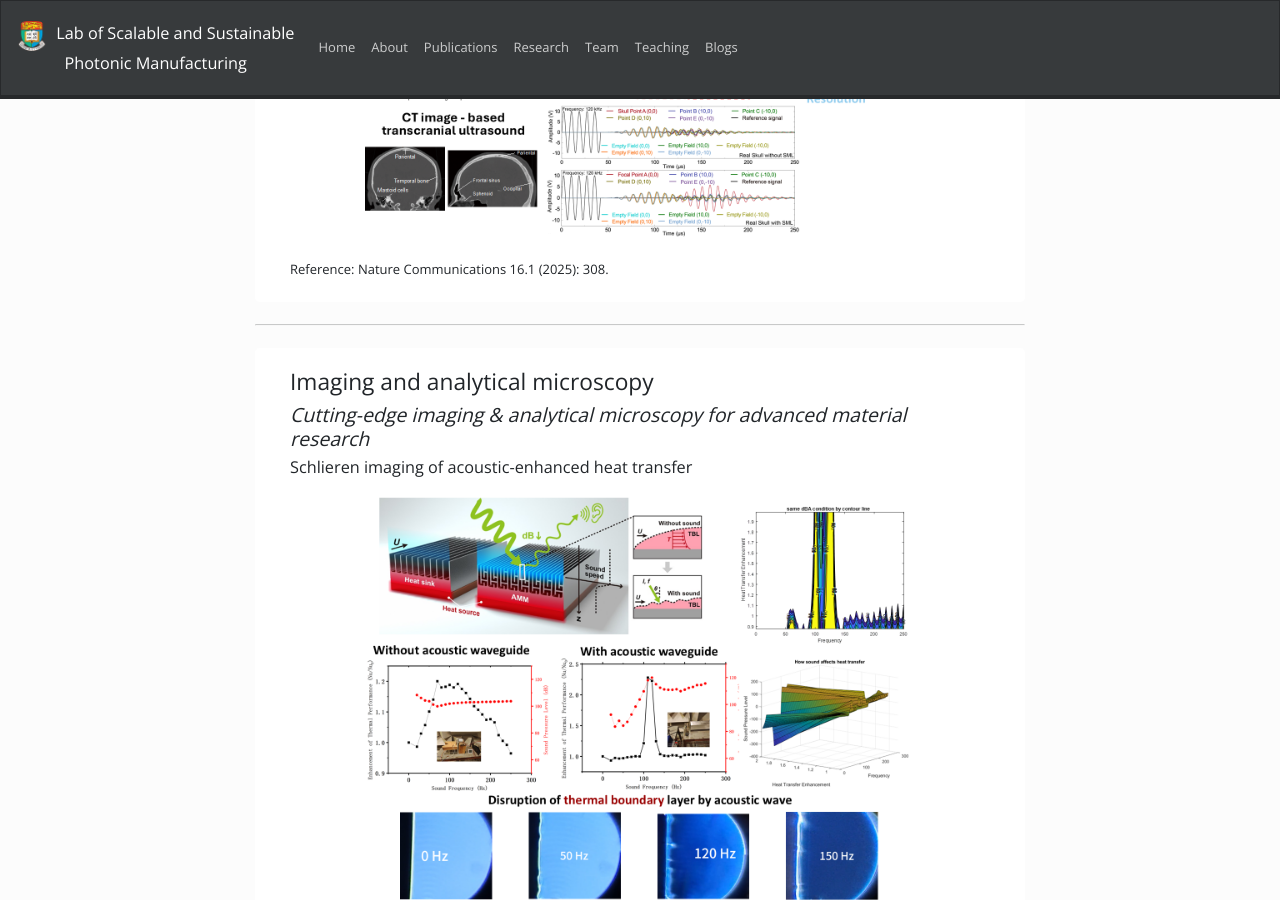
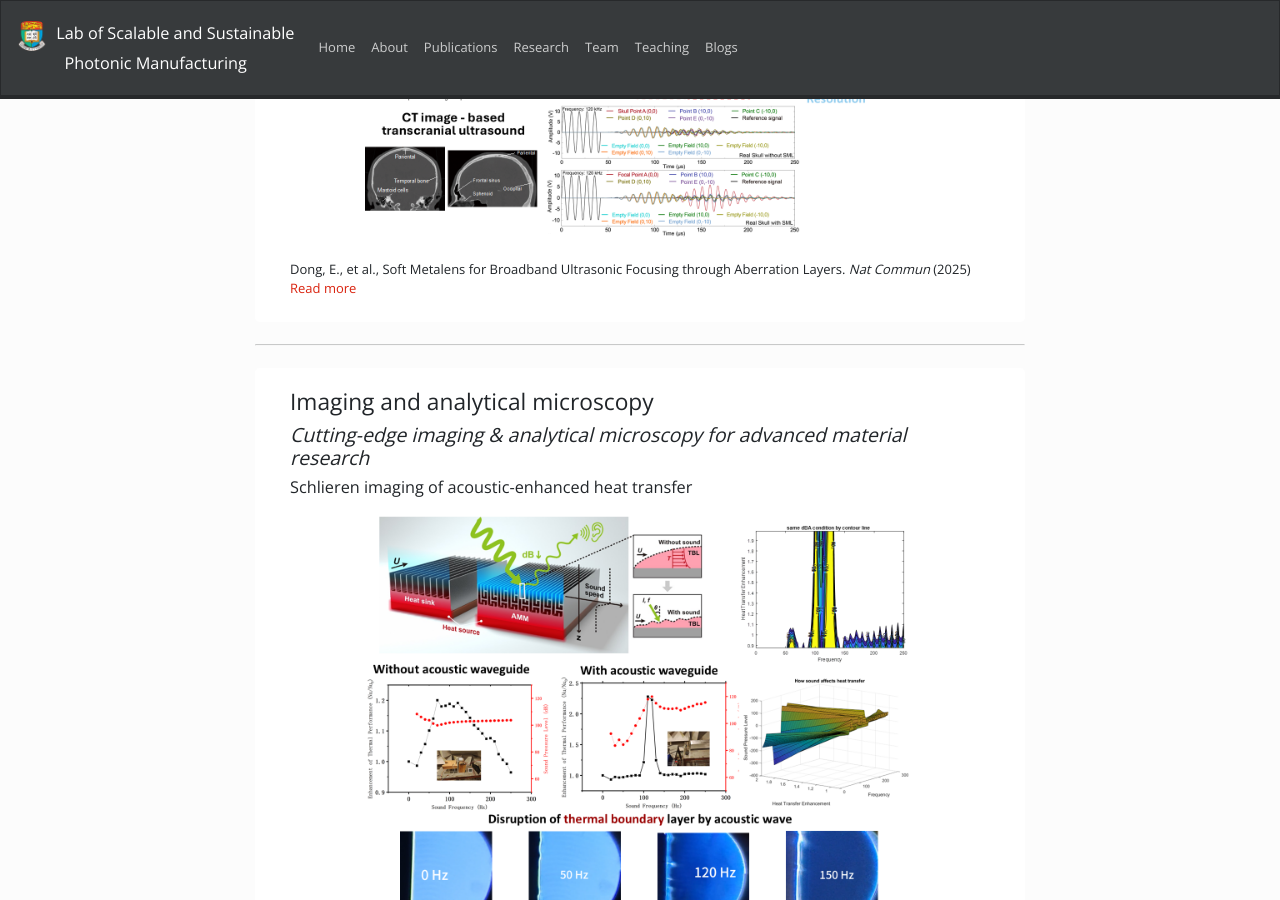
Before and after one commit to NicXFang/nicxfang.github.io, a Jekyll site: the page built from _pages/research.md, in a window 1280 px wide and 900 px high, scrolled down 1219 px. Built offline with Jekyll 4.4.1, drawn with Linux system fonts in a browser that asks for light colours; nearby versions of some CDN libraries; a style sheet for code colours, icons or effects is not loaded.

Commit message:
Update research.md

```diff
--- a/_pages/research.md
+++ b/_pages/research.md
@@ -55,7 +55,8 @@ Qu, S., et al., Reverberation time control by acoustic metamaterials in a small
 <p align="center">
 <img src='/images/researchpic/Slide2.PNG' width="80%"/>
 </p>
-Reference: Nature Communications 16.1 (2025): 308.
+Dong, E., et al., Soft Metalens for Broadband Ultrasonic Focusing through Aberration Layers. <i>Nat  Commun</i> (2025)
+<a href="https://doi.org/10.1038/s41467-024-55022-2">Read more</a>
 
 <!-- ##### Acoustic bubbling
 <p align="center">
```
